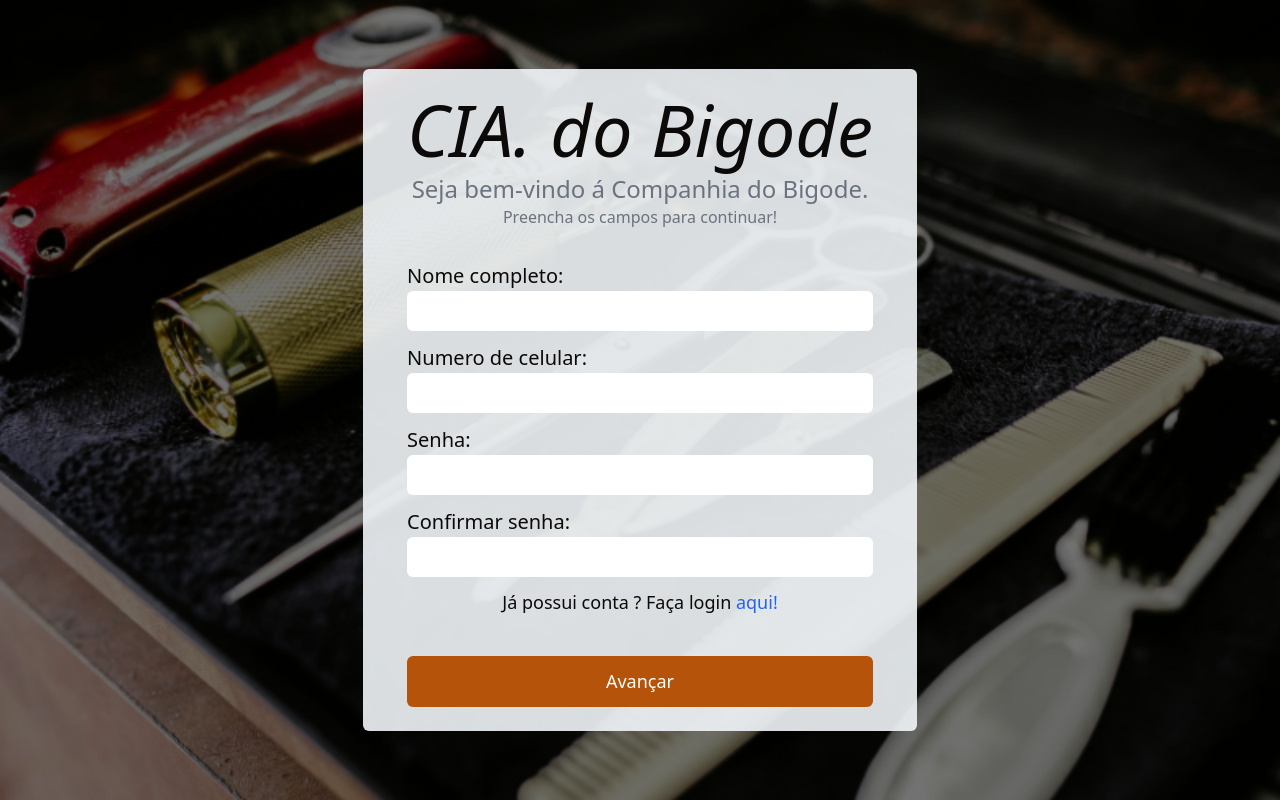
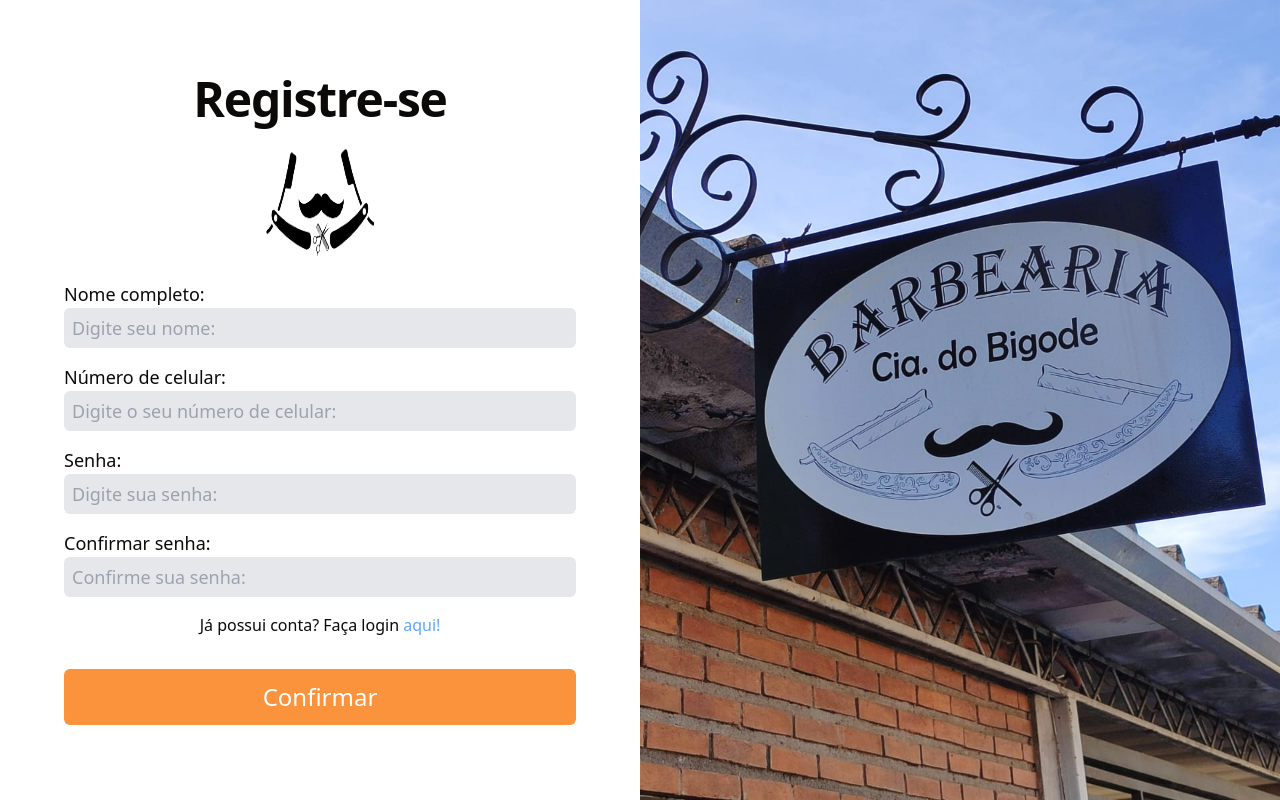
Before and after one commit to Kaue-Francisco/Barbearia, a React (Vite) app in the folder frontend/: page /registro in a window 1280 px wide. Built offline with nearby package versions, Linux system fonts and the light colour scheme.

Commit message:
feat: finish register page

```diff
--- a/frontend/src/index.css
+++ b/frontend/src/index.css
@@ -1,6 +1,9 @@
 @tailwind base;
 @tailwind components;
 @tailwind utilities;
+
+/* fonte tela de registro */
+@import url('https://fonts.googleapis.com/css2?family=Merriweather&display=swap');
 
 @layer base {
 	:root {
--- a/frontend/src/pages/Registro/Components/RegisterInput.tsx
+++ b/frontend/src/pages/Registro/Components/RegisterInput.tsx
@@ -1,10 +1,12 @@
 interface RegisterInputProps {
     type: string;
     id: string;
+    placeholder: string;
 }
 
-export default function RegisterInput({id, type}: RegisterInputProps) {
+export default function RegisterInput({id, type, placeholder}: RegisterInputProps) {
     return (
-        <input id={id} type={type} className="w-full h-10 mb-3 rounded-md text-[20px] pl-2"/>
+        <input id={id} type={type} placeholder={placeholder}
+        className=" h-10 mb-4 rounded-md text-[18px] pl-2 bg-gray-200"/>
     );
 }
--- a/frontend/src/pages/Registro/Registro.tsx
+++ b/frontend/src/pages/Registro/Registro.tsx
@@ -1,32 +1,31 @@
-import background_image from '@/assets/fundo_brabo.png'
+import image_register_page from '@/assets/placa_cia_bigode.jpeg'
+import image_logo from '@/assets/logo.png'
 import RegisterInput from './Components/RegisterInput';
 
 export default function Registro() {
   return (
-    <div className="w-screen h-screen bg-cover bg-center bg-no-repeat flex justify-center items-center"
-      style={{ backgroundImage: `url(${background_image})` }}>
-      <div className="flex flex-col py-6 px-11 bg-slate-100 border-slate-950 rounded-md bg-opacity-90">
-        <h1 className='text-7xl text-center pb-2 italic '>CIA. do Bigode</h1>
-        <h1 className='text-2xl text-center text-gray-500'>Seja bem-vindo á Companhia do Bigode.</h1>
-        <h2 className='text-1xl text-center text-gray-500 pb-8'>Preencha os campos para continuar!</h2>
+    <div className="grid grid-cols-2">
+      <div className='flex flex-col justify-center items-center col-span-1 h-screen w-screen md:w-auto bg-background'>
+        <h1 className="scroll-m-20 text-4xl font-extrabold tracking-tight mb-6 lg:text-5xl">Registre-se</h1>
+        <img className='md:w-[110px] md:h-[110px] w-[80px] h-[80px] mb-6' src={image_logo} />
+        <form className='flex flex-col md:w-4/5'>
+          <label htmlFor='nome' className='text-[18px]'>Nome completo:</label>
+          <RegisterInput id='nome' type='text' placeholder='Digite seu nome: '/>
 
-        <form className='flex flex-col justify-start items-start' >
-          <label htmlFor='nome_completo' className='text-[20px]'>Nome completo:</label>
-          <RegisterInput id='nome_completo' type='text'/>
+          <label htmlFor='numero_celular' className='text-[18px]'>Número de celular:</label>
+          <RegisterInput id='numero_celular' type='text' placeholder='Digite o seu número de celular:'/>
 
-          <label htmlFor='numero_telefone' className='text-[20px]'>Numero de celular:</label>
-          <RegisterInput id='numero_telefone' type='text'/>
+          <label htmlFor='senha' className='text-[18px]'>Senha:</label>
+          <RegisterInput id='senha' type='password' placeholder='Digite sua senha:'/>
 
-          <label htmlFor='senha' className='text-[20px]'>Senha:</label>
-          <RegisterInput id='senha' type='password'/>
+          <label htmlFor='confirmar_senha' className='text-[18px]'>Confirmar senha: </label>
+          <RegisterInput id='confirmar_senha' type='password' placeholder='Confirme sua senha:'/>
 
-          <label htmlFor='confirmar_senha' className='text-[20px]'>Confirmar senha:</label>
-          <RegisterInput id='confirmar_senha' type='password'/>
+          <p className='text-center'>Já possui conta? Faça login <a className='text-blue-400' href='/login'>aqui!</a></p>
+          <button className='text-2xl text-white w-[20rem] py-3 mt-8 bg-orange-400 rounded-md md:w-auto'>Confirmar</button>
         </form>
-
-        <p className='text-center text-[18px]'>Já possui conta ? Faça login <a className='text-blue-600' href='/login'>aqui!</a></p>
-        <button className='mt-10 py-3 px-22 text-white bg-amber-700 text-[18px] rounded-md'>Avançar</button>
       </div>
+      <div className='md:flex bg-cover bg-center bg-no-repeat md:col-span-1 hidden' style={{ backgroundImage: `url(${image_register_page})`}} />
     </div>
   );
 }
--- a/frontend/tailwind.config.js
+++ b/frontend/tailwind.config.js
@@ -71,6 +71,9 @@ module.exports = {
         "accordion-down": "accordion-down 0.2s ease-out",
         "accordion-up": "accordion-up 0.2s ease-out",
       },
+      fontFamily:{
+        bebas: ['Merriweather', 'serif']
+      },
     },
   },
   plugins: [require("tailwindcss-animate")],
```
Also changed, not shown: frontend/src/assets/fundo_brabo.png (deleted).
